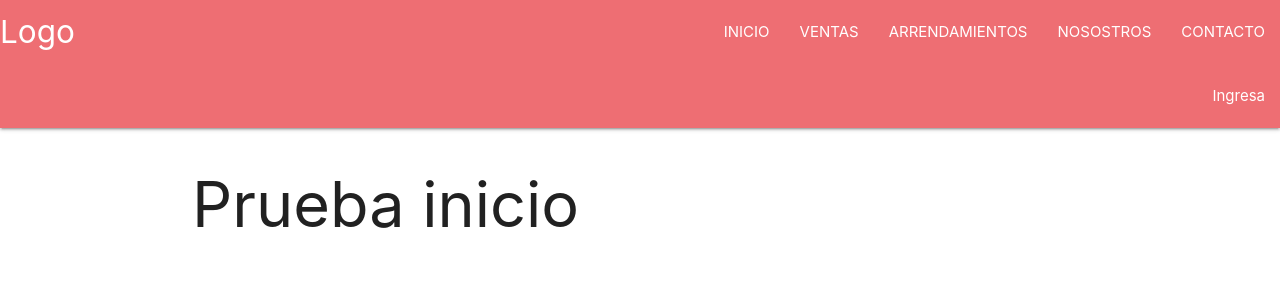
After one commit to Vanne280/Proyecto-Inmobiliaria, a Django app: page /paginas/inicio/ in a window 1280 px wide. The commit adds this page. Shown: the top 300 px of the page. Run offline with Django 3.2, Linux system fonts and the light colour scheme.

Commit message:
Pagina inicio
Creación de página de inicio

```diff
--- a/inmobiliaria/urls.py
+++ b/inmobiliaria/urls.py
@@ -4,7 +4,7 @@ from inmueble import views
 
 urlpatterns = [
     path('admin/', admin.site.urls),
-    path('', views.home),
+    path('paginas/inicio/', views.home, name='inicio'),
     path('paginas/ventas/', views.ventas, name='ventas'),
     path('paginas/arrendamientos/', views.arrendamientos, name='arrendamientos'),
 ]
--- a/inmueble/views.py
+++ b/inmueble/views.py
@@ -4,7 +4,7 @@ from django.shortcuts import render
 
 # funciones que llaman las páginas
 def home(request):
-    return render(request, 'base/base.html')
+    return render(request, "paginas/inicio.html")
 
 def ventas(request):
     return render(request, "paginas/ventas.html")
--- a/templates/base/base.html
+++ b/templates/base/base.html
@@ -14,10 +14,10 @@
         <a href="#" class="brand-logo">Logo</a>
         <a href="#" data-target="mobile-demo" class="sidenav-trigger"><i class="material-icons">menu</i></a>
         <ul id="nav-mobile" class="right hide-on-med-and-down">
-          <li><a href="">INICIO</a></li>
+          <li><a href="{% url 'ventas' %}">INICIO</a></li>
           <li><a href="{% url 'ventas' %}">VENTAS</a></li>
           <li><a href="{% url 'arrendamientos' %}">ARRENDAMIENTOS</a></li>
-          <li><a href="">NOSOSTROS</a></li>
+          <li><a href="{% url 'inicio' %}">NOSOSTROS</a></li>
           <li><a href="">CONTACTO</a></li>
         </ul>
       </div>
--- /dev/null
+++ b/templates/paginas/inicio.html
@@ -0,0 +1,7 @@
+{% extends 'base/base.html' %}
+
+{% block container %}
+<h1>Prueba inicio</h1>
+
+
+{% endblock %}
```
